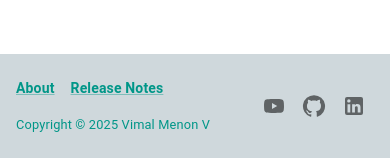
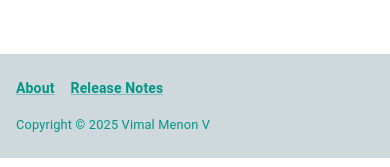
Before and after one commit to vimalmenon/vimalmenon.github.io, a Next.js app: page / in a window 390 px wide. Shown: the part 674-841 px from the top of the page. Built offline with nearby package versions, Linux system fonts and the light colour scheme; what @mui/material-nextjs would draw is missing.

Commit message:
Worjing on Social Media

```diff
--- a/src/common/Footer/Footer.component.tsx
+++ b/src/common/Footer/Footer.component.tsx
@@ -1,10 +1,10 @@
 import Box from '@mui/material/Box';
 import { blueGrey, teal } from '@mui/material/colors';
 import Container from '@mui/material/Container';
-import IconButton from '@mui/material/IconButton';
 import MuiLink from '@mui/material/Link';
 import Link from 'next/link';
-import { FooterNavigation, SocialMedias } from '@data';
+import { FooterNavigation } from '@data';
+import { SocialMedia } from './SocialMedia';
 
 export const Footer: React.FC = () => {
   const version = process.env.npm_package_version;
@@ -56,23 +56,7 @@ export const Footer: React.FC = () => {
             </span>
           </Box>
         </Box>
-        <Box sx={{ alignItems: 'center', display: 'flex', justifyContent: 'space-between' }}>
-          {SocialMedias.map((media) => {
-            return (
-              <MuiLink
-                component={Link}
-                href={media.link}
-                underline="none"
-                key={media.link}
-                target="_blank"
-              >
-                <IconButton>
-                  <media.Icon />
-                </IconButton>
-              </MuiLink>
-            );
-          })}
-        </Box>
+        <SocialMedia />
       </Container>
     </Box>
   );
--- /dev/null
+++ b/src/common/Footer/SocialMedia/SocialMedia.component.tsx
@@ -0,0 +1,28 @@
+import IconButton from '@mui/material/IconButton';
+import MuiLink from '@mui/material/Link';
+import Link from 'next/link';
+import React from 'react';
+import { SocialMedias } from '@data';
+import { SocialMediaBox } from './SocialMedia.style';
+
+export const SocialMedia: React.FC = () => {
+  return (
+    <SocialMediaBox>
+      {SocialMedias.map((media) => {
+        return (
+          <MuiLink
+            component={Link}
+            href={media.link}
+            underline="none"
+            key={media.link}
+            target="_blank"
+          >
+            <IconButton>
+              <media.Icon />
+            </IconButton>
+          </MuiLink>
+        );
+      })}
+    </SocialMediaBox>
+  );
+};
--- /dev/null
+++ b/src/common/Footer/SocialMedia/SocialMedia.style.ts
@@ -0,0 +1,15 @@
+'use client';
+
+import { styled } from '@mui/material';
+import Box from '@mui/material/Box';
+
+export const SocialMediaBox = styled(Box)(({ theme }) => {
+  return {
+    [theme.breakpoints.down('md')]: {
+      display: 'none',
+    },
+    alignItems: 'center',
+    display: 'flex',
+    justifyContent: 'space-between',
+  };
+});
--- /dev/null
+++ b/src/common/Footer/SocialMedia/index.ts
@@ -0,0 +1 @@
+export * from './SocialMedia.component';
```
